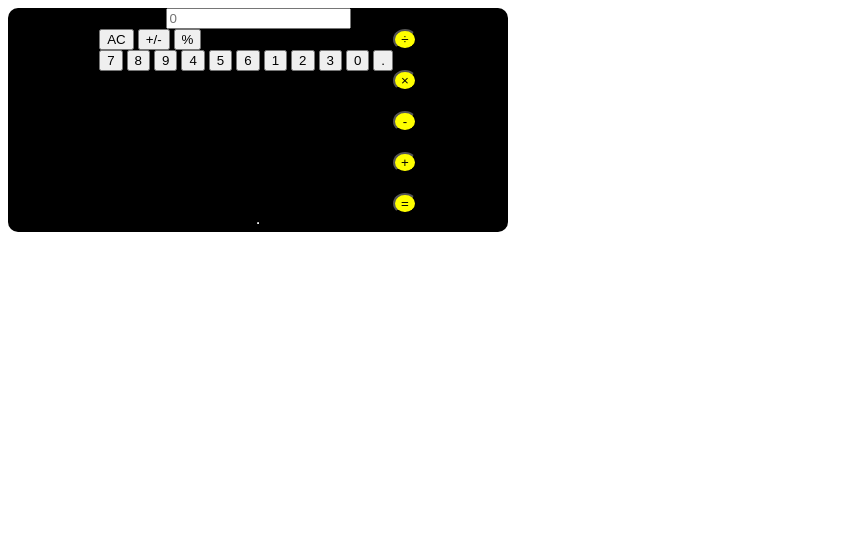
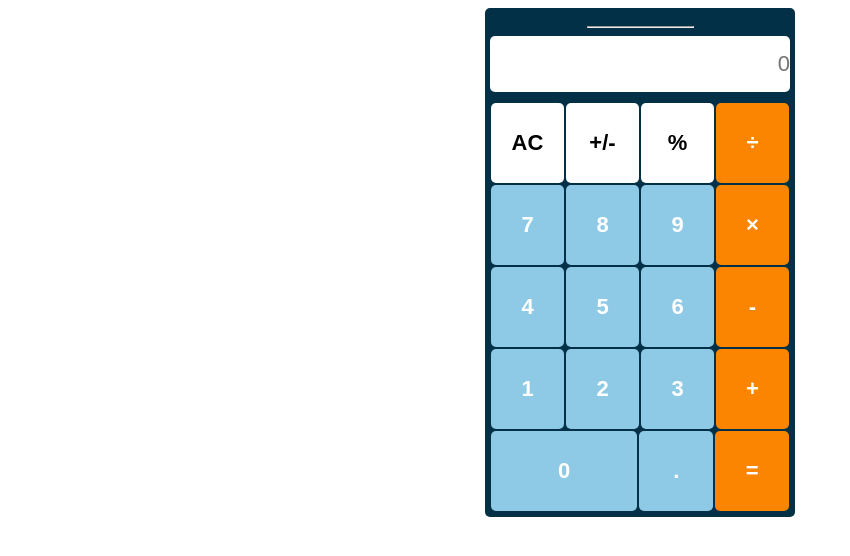
Before and after one commit to akin-holo/flexiSAF_Hand-on-task-2, a plain HTML site: page index.html in a window 1280 px wide. Shown: the whole page, without its empty margins (0-850 px from the left). Drawn offline with Linux system fonts and the light colour scheme.

Commit message:
structure all content element
Rearrange all element with appropriate colour

```diff
--- a/index.html
+++ b/index.html
@@ -3,75 +3,113 @@
 <head>
   <meta charset="UTF-8">
   <meta name="viewport" content="width=device-width, initial-scale=1.0">
-  <title>Akin Holo Calculator</title>
+  <title>Calculator | By Akin Holo</title>
 
   <style>
-      main {
-          display: flex;
-          flex-direction: column;
-          justify-content: center;
-          align-items: center;
-          max-width: 500px;
-          background-color: #000;
-          border-radius: 10px;
+      body {
+        display: flex;
+        justify-content: center;
+        align-items: center;
       }
 
-      .btn-area {
-          display: flex;
+      main {
+        padding: 10px 5px 5px 5px;
+        background-color: #003D5B;
+        background-color: #023047;
+        border-radius: 5px;
+        width: 300px;
+      }
+
+      hr {
+        width: 35%;
+      }
+
+      input {
+        width: 100%;
+        padding: 15px 0;
+        text-align: right;
+        margin: 0 0 10px 0;
+        background-color: #fff;
+        border: none;
+        border-radius: 5px;
+        font-size: 22px;
+      }
+
+      .row {
+        display: flex;
+      }
+
+      button {
+        color: #fff;
+        width: 80px;
+        height: 80px;
+        margin: 1px;
+        font-weight: bold;
+        font-size: 22px;
+        border: none;
+        border-radius: 5px;
+      }
+      button:active {
+        background-color: transparent;
+      }
+
+      .zero-btn {
+        width: 160px;
+        background-color: #8ECAE6;
+      }
+
+          /* button colour */
+      .grey-btn {
+        background-color: #8ECAE6;
+      }
+      .white-btn {
+        color: #000;
+        background-color: #fff;
       }
       .yellow-btn {
-          display: flex;
-          flex-direction: column;
-          gap: 20px
-      }
-      .yellow-btn > * {
-          background-color: #ffff00;
-          border-radius: 50%;
+        background-color: #FB8500;
       }
   </style>
 </head>
 <body>
-  <main class="container">
-    <section class="screen-wrapper">
-      <div class="summary-screen">
+  <main>
+      <hr>
 
+    <section class="screen-area">
+      <input inputmode="numeric" id="screen" placeholder="0" disabled>
+    </section>
+
+    <section class="btn">
+      <div class="row first-row">
+        <button class="white-btn">AC</button>
+        <button class="white-btn">+/-</button>
+        <button class="white-btn">&#37;</button>
+        <button class="yellow-btn">&#247;</button>
       </div>
-      <div class="result-screen">
-        <input inputmode="numeric" placeholder="0">
+      <div class="row second-row">
+        <button class="grey-btn">7</button>
+        <button class="grey-btn">8</button>
+        <button class="grey-btn">9</button>
+        <button class="yellow-btn">&#215;</button>
+      </div>
+      <div class="row third-row">
+        <button class="grey-btn">4</button>
+        <button class="grey-btn">5</button>
+        <button class="grey-btn">6</button>
+        <button class="yellow-btn">-</button>
+      </div>
+      <div class="row fouth-row">
+        <button class="grey-btn">1</button>
+        <button class="grey-btn">2</button>
+        <button class="grey-btn">3</button>
+        <button class="yellow-btn">+</button>
+      </div>
+      <div class="row last-row">
+        <button class="zero-btn">0</button>
+        <button class="grey-btn">.</button>
+        <button class="yellow-btn">=</button>
       </div>
     </section>
-
-    <section class="btn-area">
-      <div class="btn-wrapper">
-        <div class="white-btn">
-          <button>AC</button>
-          <button>+/-</button>
-          <button>&#37;</button>
-        </div>
-        <div class="grey-btn">
-          <button>7</button>
-          <button>8</button>
-          <button>9</button>
-          <button>4</button>
-          <button>5</button>
-          <button>6</button>
-          <button>1</button>
-          <button>2</button>
-          <button>3</button>
-          <button>0</button>
-          <button>.</button>
-        </div>
-      </div>
-      <div class="yellow-btn">
-          <button>&#247;</button>
-          <button>&#215;</button>
-          <button>-</button>
-          <button>+</button>
-          <button>=</button>
-      </div>
-
-    </section>
-    <hr>
   </main>
 </body>
 </html>
```
